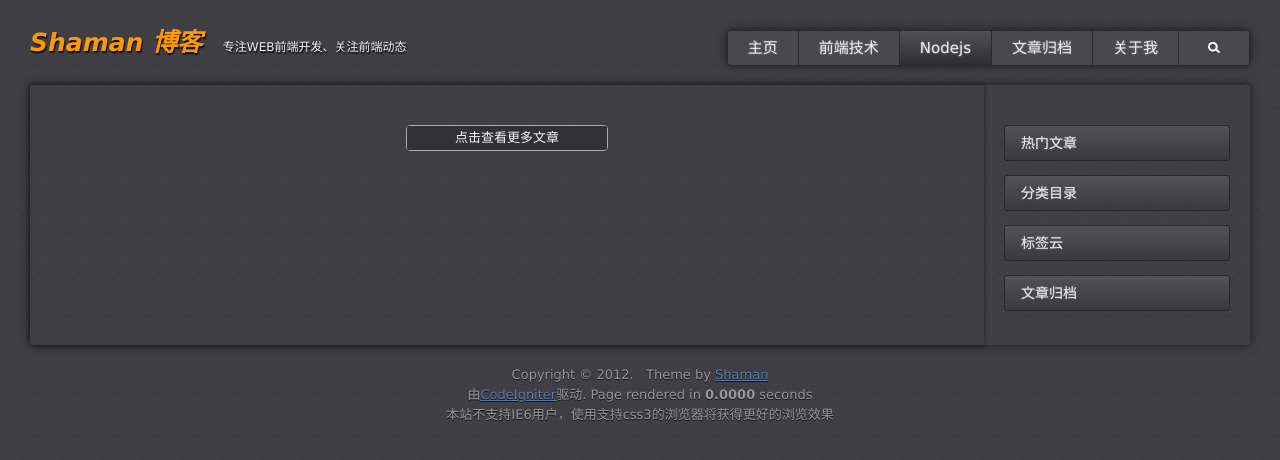
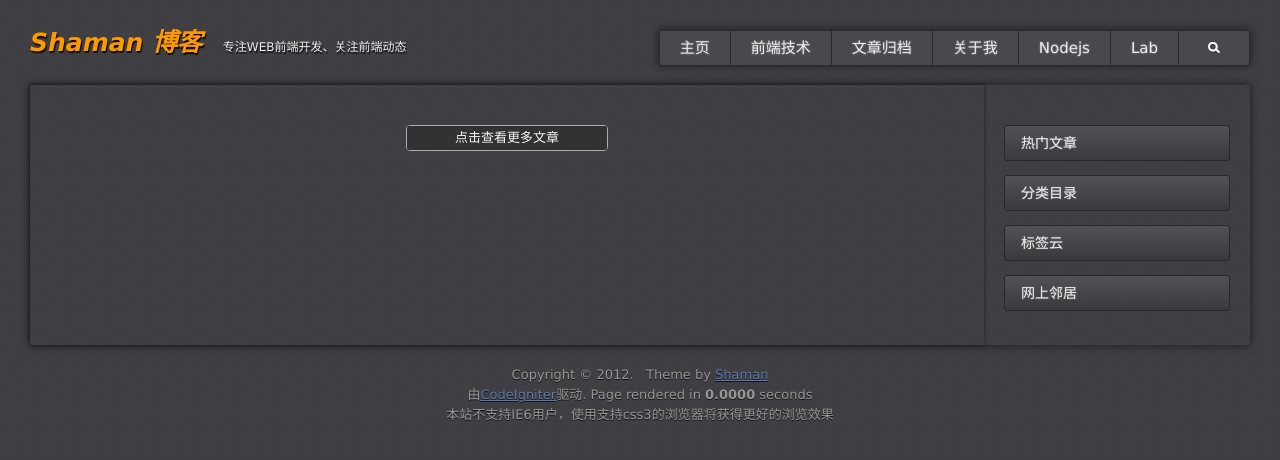
Before and after one commit to Shaman05/my-blog, a CodeIgniter app: page / in a window 1280 px wide. Shown: the top 460 px of the page. Run offline with CodeIgniter, Linux system fonts and the light colour scheme; data that the repository does not hold is empty.

Commit message:
minor change

```diff
--- a/application/models/blog.php
+++ b/application/models/blog.php
@@ -105,14 +105,18 @@
 
         //文章归档
         function archives(){
-            $date_arr = array();
+            /*$date_arr = array();
             $sql = 'select pub_date from article order by pub_date desc';
             $result = mysql_query($sql);
             while($row = mysql_fetch_array($result)){
                 $date_arr[] = date("Y-m",strtotime($row["pub_date"]));
             }
             $date_arr = array_unique($date_arr);
-            return $date_arr;
+            return $date_arr;*/
+
+            $sql = 'select * from flinks';
+            $query = $this->db->query($sql);
+            return $query->result_array();
         }
 
         //获取月份文章
--- a/application/views/header.php
+++ b/application/views/header.php
@@ -23,9 +23,10 @@
                     <a href="/index.php/article/javascript">Javascript</a>
                 </div>
             </li>
-            <li><a class="current" href="/index.php/article/nodejs">Nodejs</a></li>
             <li><a href="/index.php/archives">文章归档</a></li>
             <li><a href="/index.php/aboutme">关于我</a></li>
+            <li><a href="/index.php/article/nodejs">Nodejs</a></li>
+            <li><a href="/old/lab/">Lab</a></li>
             <li class="search">
                 <a href="javascript:doSearch();"><span>Search</span></a>
                 <div class="sub-nav">
--- a/application/views/side.php
+++ b/application/views/side.php
@@ -19,8 +19,8 @@
     </dd>
 </dl>
 <dl>
-    <dt>文章归档</dt>
+    <dt>网上邻居</dt>
     <?php foreach($archives as $row){ ?>
-    <dd><a href="#"><?php echo $row; ?></a></dd>
+    <dd><a href="<?php echo $row['url']; ?>" title="<?php echo $row['description']; ?>" target="_blank"><?php echo $row['name']; ?></a></dd>
     <?php } ?>
 </dl>
--- a/static/css/newComment.css
+++ b/static/css/newComment.css
@@ -5,9 +5,12 @@
  * Date: 12-7-30
  * Time: 下午9:36
  */
-.dl_post_content p{
+.dl_publish_success,
+.dl_post_content p
+{
     color: #222222;
 }
+.dl_publish_success a,
 .dl_control_message .dl_control_time,
 .dl_post_function .dl_function_reply a,
 .dl_post_function .dl_function_like a,
```
Also changed, not shown: application/views/aboutme.php (+7 -0 lines).
